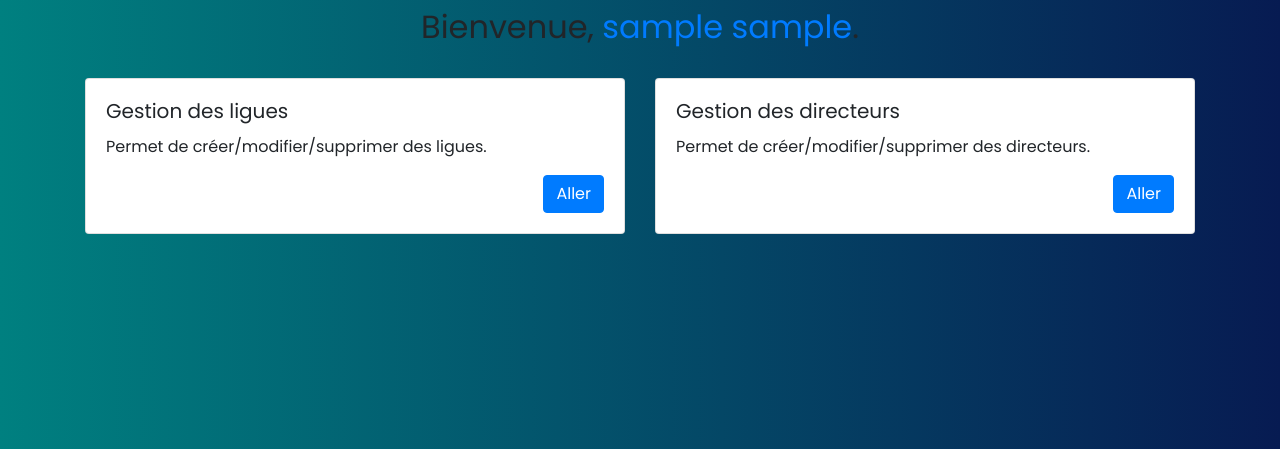
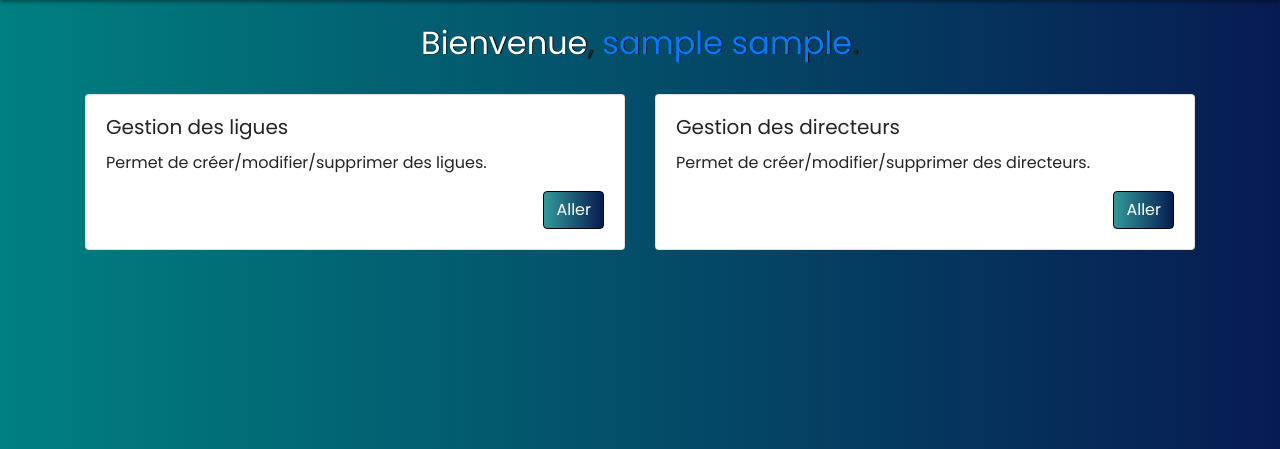
Before and after one commit to lGabranth/M2L_note_de_frais, a PHP site: page / in a window 1280 px wide. Shown: the part 56-505 px from the top of the page. Run offline with PHP 8.4, Linux system fonts and the light colour scheme; the visitor is signed in with stand-in values (Sample User, id 1); some libraries are stand-ins or nearby versions.

Commit message:
modification visuelle

```diff
--- a/css/style.css
+++ b/css/style.css
@@ -14,7 +14,25 @@ body {
 	border: 1px solid black;
 	box-shadow: 3px 3px 30px black;
 	border-radius: 15px;
+	/*transition: 1s all;*/
 	/*font-family: 'Poppins', sans-serif;*/
+}
+
+.fade-in {
+	opacity: 1;
+	animation-name: fadeInOpacity;
+	animation-iteration-count: 1;
+	animation-timing-function: ease-in;
+	animation-duration: 2s;
+}
+
+@keyframes fadeInOpacity {
+	0% {
+		opacity: 0;
+	}
+	100% {
+		opacity: 1;
+	}
 }
 
 .separation {
@@ -43,3 +61,20 @@ body {
 	text-shadow: 0.5px 0.5px 1px black;
 	font-size: 1.2em;
 }
+
+.navbar{
+	box-shadow: 0px 2px 4px rgba(0, 0, 0, 0.4);
+}
+
+.btn-degrade{
+	background: linear-gradient(to left, rgba(7, 27, 82, 1) 0%, rgba(0, 128, 128, 0.8) 100%);
+	border: 1px solid black;
+	color: white;
+	transition: 0.5s all;
+}
+
+.btn-degrade:hover{
+	box-shadow: inset 0 0 30px rgba(252, 252, 252, 0.5);
+	text-shadow: 1px 1px 1px rgba(7, 27, 82, 1);
+	color: white;
+}
--- a/index.php
+++ b/index.php
@@ -5,8 +5,8 @@ if(empty($_SESSION) || $_SESSION["id_user"] <= 0) header('Location:login.php');
 	<div class="container">
 		<div class="row">
 			<div class="col">
-				<h2 class="mt-2 text-center">
-					Bienvenue, <span class="text-primary"><?php echo $_SESSION['prenom_user'].' '.$_SESSION['nom_user'] ?></span>.
+				<h2 class="mt-4 text-center" style="text-shadow: 0.8px 0.4px 1px black;">
+					<span style="color: white;">Bienvenue</span>, <span class="text-primary"><?php echo $_SESSION['prenom_user'].' '.$_SESSION['nom_user'] ?></span>.
 				</h2>
 			</div>
 		</div>
@@ -19,14 +19,14 @@ if(empty($_SESSION) || $_SESSION["id_user"] <= 0) header('Location:login.php');
 				    	<h5 class="card-title">Gestion des ligues</h5>
 				    	<p class="card-text">Permet de créer/modifier/supprimer des ligues.</p>
 				    	<div class="text-right">
-				    		<a href="<?php echo RACINE_GLOBAL_RELATIF ?>1-modules/gestion_ligue" class="btn btn-primary">Aller</a>
+				    		<a href="<?php echo RACINE_GLOBAL_RELATIF ?>1-modules/gestion_ligue" class="btn btn-degrade">Aller</a>
 				    	</div>
 				  	<?php } ?>
 				  	<?php if($_SESSION['id_grp_user'] == 2 || $_SESSION['id_grp_user'] == 3) {?>
 				    	<h5 class="card-title">Gestion des note de frais</h5>
 				    	<p class="card-text">Permet de gérer <?php echo ($_SESSION['id_grp_user'] == 2) ? 'les' : 'mes' ?> notes de frais.</p>
 				    	<div class="text-right">
-				    		<a href="#" class="btn btn-primary">Aller</a>
+				    		<a href="#" class="btn btn-degrade">Aller</a>
 				    	</div>
 				  	<?php } ?>
 					</div>
@@ -40,21 +40,21 @@ if(empty($_SESSION) || $_SESSION["id_user"] <= 0) header('Location:login.php');
 				    	<h5 class="card-title">Gestion des directeurs</h5>
 				    	<p class="card-text">Permet de créer/modifier/supprimer des directeurs.</p>
 				    	<div class="text-right">
-				    		<a href="#" class="btn btn-primary">Aller</a>
+				    		<a href="#" class="btn btn-degrade">Aller</a>
 				    	</div>
 				  	<?php } ?>
 				  	<?php if($_SESSION['id_grp_user'] == 2) {?>
 				    	<h5 class="card-title">Gestion des salariés</h5>
 				    	<p class="card-text">Permet de gérer les comptes des salariées.</p>
 				    	<div class="text-right">
-				    		<a href="#" class="btn btn-primary">Aller</a>
+				    		<a href="#" class="btn btn-degrade">Aller</a>
 				    	</div>
 				  	<?php } ?>
 				  	<?php if($_SESSION['id_grp_user'] == 3) {?>
 				    	<h5 class="card-title">Mon profil</h5>
 				    	<p class="card-text">Voir et modifier mon profil.</p>
 				    	<div class="text-right">
-				    		<a href="#" class="btn btn-primary">Aller</a>
+				    		<a href="#" class="btn btn-degrade">Aller</a>
 				    	</div>
 				  	<?php } ?>
 				  </div>
@@ -68,7 +68,7 @@ if(empty($_SESSION) || $_SESSION["id_user"] <= 0) header('Location:login.php');
 			    	<h5 class="card-title">Mon profil</h5>
 			    	<p class="card-text">Voir et modifier mon profil.</p>
 			    	<div class="text-right">
-			    		<a href="#" class="btn btn-primary">Aller</a>
+			    		<a href="#" class="btn btn-degrade">Aller</a>
 			    	</div>
 					</div>
 				</div>
--- a/login.php
+++ b/login.php
@@ -4,7 +4,7 @@
 
 	<div class="container h-100">
 		<div class="row h-100">
-			<div class="offset-md-3 col-md-6 bloc my-auto">
+			<div id="bloc_de_connexion" class="offset-md-3 col-md-6 bloc my-auto <?php echo (isset($_POST['submit'])) ? '' : 'fade-in' ?>">
 				<h1 class="mt-2 text-center">Connexion</h1>
 				<hr>
 					<?php
@@ -43,7 +43,7 @@
 					</div>
 
 					<div class="text-right">
-						<input type="submit" name="submit" class="btn btn-success mb-3" value="Connexion">
+						<input type="submit" name="submit" class="btn btn-degrade mb-3" value="Connexion">
 					</div>
 				</form>
 			</div>
--- a/utilities.php
+++ b/utilities.php
@@ -1,7 +1,7 @@
 <?php
 function Head($titre, $menu){ ?>
 <!DOCTYPE html>
-<html lang="en">
+<html lang="fr">
   <head>
     <title><?php echo $titre ?></title>
     <!-- Required meta tags -->
```
Also changed, not shown: 2 other files.
